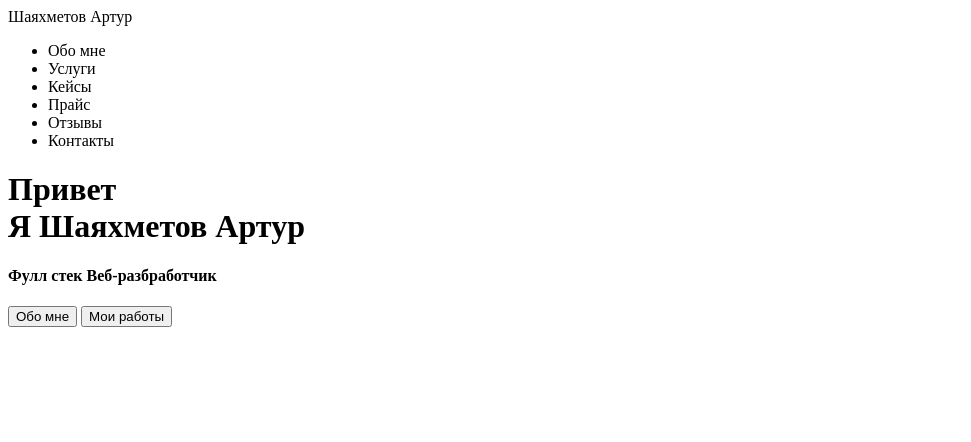
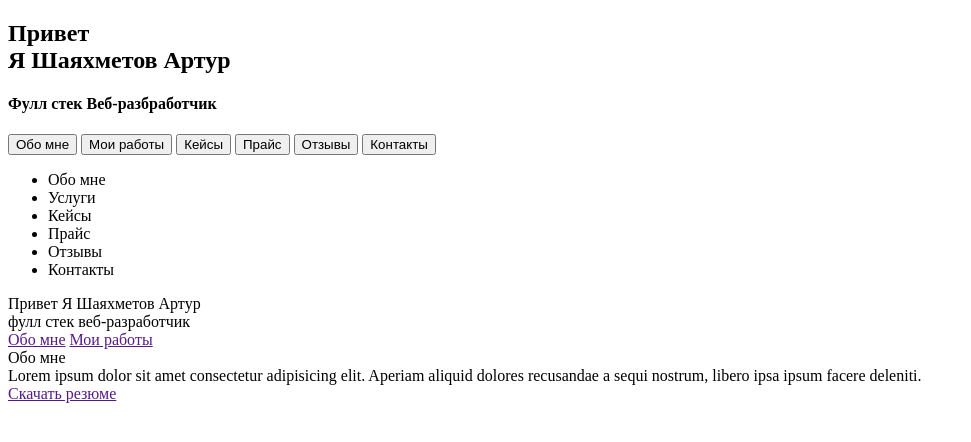
Before and after one commit to Shayakh/ShayakhmetovArtur, a plain HTML site: page MyProject/index.html in a window 1280 px wide. Shown: the whole page, without its empty margins (0-971 px from the left). Drawn offline with Linux system fonts and the light colour scheme.

Commit message:
Add files via upload

```diff
--- a/MyProject/index.html
+++ b/MyProject/index.html
@@ -15,7 +15,18 @@
 <body>
 <HEADER></HEADER>
 <nav>
-	<div class="logo">Шаяхметов Артур</div>
+
+<div class="main"><div class="title__container">
+<h1>Привет <br> Я Шаяхметов Артур</h1>
+<h4>Фулл стек Веб-разбработчик</h4>
+	<input type="submit" value="Обо мне">
+	<input type="submit" value="Мои работы">
+	<input type="submit" value="Кейсы">
+	<input type="submit" value="Прайс">
+	<input type="submit" value="Отзывы">
+	<input type="submit" value="Контакты">
+</div></div>
+
 	<div class="menu"><ul>
 		<li>Обо мне</li>
 		<li>Услуги</li>
@@ -24,22 +35,20 @@
 		<li>Отзывы</li>
 		<li>Контакты</li>
 	</ul></div>
+	<span>Привет Я Шаяхметов Артур</span><br>
+	<span>фулл стек веб-разработчик</span><br>
+
+	<a href="">Обо мне</a>
+	<a href="">Мои работы</a><br>
+		<span>Обо мне</span><br>
+		<span>Lorem ipsum dolor sit amet consectetur adipisicing elit. Aperiam aliquid dolores recusandae a sequi nostrum, libero ipsa ipsum facere deleniti.</span><br>
+		<a href="">Скачать резюме</a>
+
 
 
 	</div>
 </nav>
 </header>
 
-<div class="main"><div class="title__container">
-<h1>Привет <br> Я Шаяхметов Артур</h1>
-<h4>Фулл стек Веб-разбработчик</h4>
-	<input type="submit" value="Обо мне">
-	<input type="submit" value="Мои работы">
-
-</div></div>
-
-
-
-
 </body>
 </html>
```
